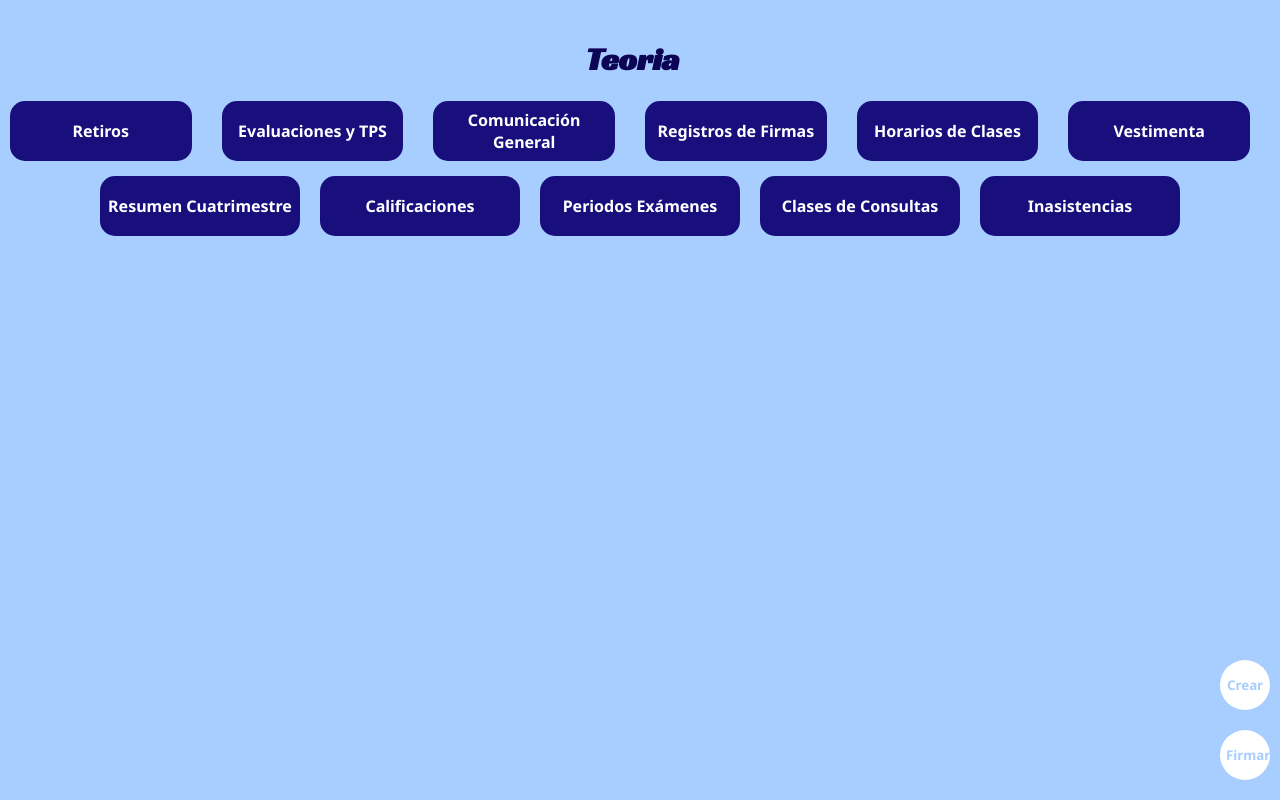
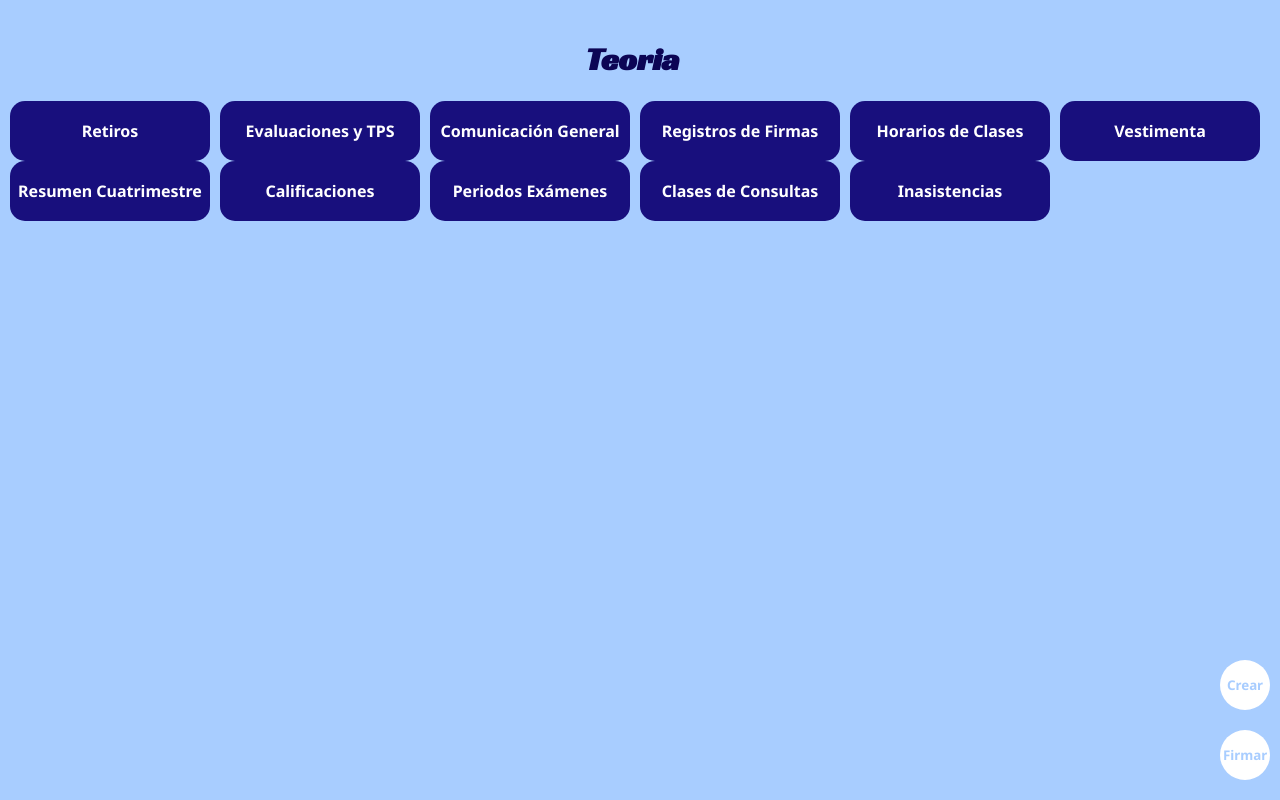
Before and after one commit to LuceroValentina/Proyecto-Cuaderno-de-comunicaciones, a React (Create React App) app: page / in a window 1280 px wide. Built offline with nearby package versions, Linux system fonts and the light colour scheme.

Commit message:
Segunda parte de crear css exclusivo para los botones

```diff
--- a/src/components/PantallaBiblioteca.jsx
+++ b/src/components/PantallaBiblioteca.jsx
@@ -11,13 +11,13 @@ const PantallaBiblioteca = () => {
                 Biblioteca
             </h1>
             </div>
-            <div className="botones">
-            <button className="boton">Reglamento</button>
-            <button className="boton">Préstamos</button>
+            <div className="botonesOscuros">
+            <button className="botonOscuro">Reglamento</button>
+            <button className="botonOscuro">Préstamos</button>
             </div>
-            <div className="botones_blancos">
-                <button className="crear">Crear</button>
-                <button className="firmar">Firmar</button>
+            <div className="botonesClaros">
+                <button className="botonClaro">Crear</button>
+                <button className="botonClaro">Firmar</button>
             </div>
         </div>
     );
--- a/src/components/PantallaEditar.jsx
+++ b/src/components/PantallaEditar.jsx
@@ -16,10 +16,10 @@ const PantallaEditar = () => {
                     </div>
                 </div>
 
-                <div className="botones">
-                    <button className="boton">Agregar</button>
-                    <button className="boton">Modificar</button>
-                    <button className="boton">Eliminar</button>
+                <div className="botonesEd">
+                    <button className="botonEd">Agregar</button>
+                    <button className="botonEd">Modificar</button>
+                    <button className="botonEd">Eliminar</button>
                 </div>
 
             </div>
--- a/src/components/PantallaTaller.jsx
+++ b/src/components/PantallaTaller.jsx
@@ -11,18 +11,18 @@ const PantallaTaller = () => {
                 Taller
             </h1>
             </div>
-            <div className="botones">
-            <button className="boton">Comunicacion General</button>
-            <button className="boton">Normas</button>
-             <button className="boton">Retiros</button>
-            <button className="boton">Calificaciones Evaluaciones</button>
-             <button className="boton">Calificaciones TPS</button>
-            <button className="boton">Calificaciones Generales</button>
+            <div className="botonesOscuros">
+                <button className="botonOscuro">Comunicacion General</button>
+                <button className="botonOscuro">Normas</button>
+                <button className="botonOscuro">Retiros</button>
+                <button className="botonOscuro">Calificaciones Evaluaciones</button>
+                <button className="botonOscuro">Calificaciones TPS</button>
+                <button className="botonOscuro">Calificaciones Generales</button>
             </div>
 
-            <div className="botones_blancos">
-                <button className="crear">Crear</button>
-                <button className="firmar">Firmar</button>
+            <div className="botonesClaros">
+                <button className="botonClaro">Crear</button>
+                <button className="botonClaro">Firmar</button>
             </div>
             <div className="boton-volver">
                 <button className="volver">Volver</button>
--- a/src/components/PantallaTeoria.jsx
+++ b/src/components/PantallaTeoria.jsx
@@ -12,23 +12,23 @@ const PantallaTeoria = () => {
             </h1>
             </div>
             <div className="botones">
-            <button className="boton">Retiros</button>
-            <button className="boton">Evaluaciones y TPS</button>
-             <button className="boton">Comunicación General</button>
-            <button className="boton">Registros de Firmas</button>
-             <button className="boton">Horarios de Clases</button>
-            <button className="boton">Vestimenta</button>
+            <button className="botonOscuro">Retiros</button>
+            <button className="botonOscuro">Evaluaciones y TPS</button>
+            <button className="botonOscuro">Comunicación General</button>
+            <button className="botonOscuro">Registros de Firmas</button>
+            <button className="botonOscuro">Horarios de Clases</button>
+            <button className="botonOscuro">Vestimenta</button>
             </div>
-            <div className="cantenedorBotones">
-                <button className="boton">Resumen Cuatrimestre</button>
-                <button className="boton">Calificaciones</button>
-                <button className="boton">Periodos Exámenes</button>
-                <button className="boton">Clases de Consultas</button>
-                <button className="boton">Inasistencias</button>
+            <div className="cantenedorbotones">
+                <button className="botonOscuro">Resumen Cuatrimestre</button>
+                <button className="botonOscuro">Calificaciones</button>
+                <button className="botonOscuro">Periodos Exámenes</button>
+                <button className="botonOscuro">Clases de Consultas</button>
+                <button className="botonOscuro">Inasistencias</button>
             </div>
-            <div className="botones_blancos">
-                <button className="crear">Crear</button>
-                <button className="firmar">Firmar</button>
+            <div className="botonesClaros">
+                <button className="botonClaro">Crear</button>
+                <button className="botonClaro">Firmar</button>
             </div>
         </div>
     );
--- a/src/css/Elementos.css
+++ b/src/css/Elementos.css
@@ -35,3 +35,30 @@
 .botonOscuro:hover {
     box-shadow: 5px 5px 5px rgba(255, 255, 255);
 }
+
+.botonesClaros {
+    display: grid;
+    grid-template-columns: 60px;
+    grid-template-rows: 70px 70px;
+    bottom: 0;
+    right: 0;
+    position: absolute;
+}
+
+.botonClaro {
+    background-color: #ffffff;
+    border: none;
+    width: 50px;
+    height: 50px;
+    border-radius: 100%;
+    font-family: "Noto Sans", sans-serif;
+    color: #A8CDFF;
+    font-weight: bold;
+    display: flex;
+    justify-content: center;
+    align-items: center;
+}
+
+.botonClaro:hover {
+    box-shadow: 2px 2px 2px rgba(24, 15, 125, 1);
+}
--- a/src/css/PantallaBiblioteca.css
+++ b/src/css/PantallaBiblioteca.css
@@ -9,42 +9,3 @@
     color: #0c0555;
     font-weight: 400;
 }
-
-.botones_blancos {
-    display: grid;
-    grid-template-columns: 60px;
-    grid-template-rows: 70px 70px;
-    bottom: 0;
-    right: 0;
-    position: absolute;
-}
-
-.crear {
-    background-color: #ffffff;
-    border: none;
-    font-family: "Noto Sans", sans-serif;
-    color: #A8CDFF;
-    width: 50px;
-    height: 50px;
-    border-radius: 100%;
-    font-weight: bold;
-}
-
-.firmar {
-    background-color: #ffffff;
-    border: none;
-    font-family: "Noto Sans", sans-serif;
-    color: #A8CDFF;
-    width: 50px;
-    height: 50px;
-    border-radius: 100%;
-    font-weight: bold;
-}
-
-.firmar:hover {
-    box-shadow: 2px 2px 2px rgba(24, 15, 125, 1);
-}
-
-.crear:hover {
-    box-shadow: 2px 2px 2px rgba(24, 15, 125, 1);
-}
--- a/src/css/PantallaEducacionFisica.css
+++ b/src/css/PantallaEducacionFisica.css
@@ -10,24 +10,7 @@
     font-weight: 400;
 }
 
-.botones {
-    display: flex;
-    justify-content: center;
-}
-
-.boton {
-    width: 200px;
-    height: 60px;
-    background-color: #180F7D;
-    color: #ffffff;
-    font-family: "Noto sans", sans-serif;
-    font-size: medium;
-    font-weight: bold;
-    border: none;
-    border-radius: 15px;
-    margin-left: 10px;
-}
-.volver{
+.volver {
     width: 200px;
     height: 60px;
     background-color: #180F7D;
--- a/src/css/PantallaTaller.css
+++ b/src/css/PantallaTaller.css
@@ -10,74 +10,13 @@
     font-weight: 400;
 }
 
-.botones {
-    display: flex;
-    justify-content: center;
-}
-
-.boton {
-    width: 200px;
-    height: 60px;
-    background-color: #180F7D;
-    color: #ffffff;
-    font-family: "Noto sans", sans-serif;
-    font-size: medium;
-    font-weight: bold;
-    border: none;
-    border-radius: 15px;
-    margin-left: 10px;
-}
-
-.boton:hover {
-    box-shadow: 5px 5px 5px rgba(255, 255, 255);
-}
-
-.cantenedorBotones{
+.cantenedorBotones {
     display: flex;
     justify-content: center;
     margin-top: 15px;
 }
 
-.botones_blancos {
-    display: grid;
-    grid-template-columns: 60px;
-    grid-template-rows: 70px 70px;
-    bottom: 0;
-    right: 0;
-    position: absolute;
-}
-
-.crear {
-    background-color: #ffffff;
-    border: none;
-    font-family: "Noto Sans", sans-serif;
-    color: #A8CDFF;
-    width: 50px;
-    height: 50px;
-    border-radius: 100%;
-    font-weight: bold;
-}
-
-.firmar {
-    background-color: #ffffff;
-    border: none;
-    font-family: "Noto Sans", sans-serif;
-    color: #A8CDFF;
-    width: 50px;
-    height: 50px;
-    border-radius: 100%;
-    font-weight: bold;
-}
-
-.firmar:hover {
-    box-shadow: 2px 2px 2px rgba(24, 15, 125, 1);
-}
-
-.crear:hover {
-    box-shadow: 2px 2px 2px rgba(24, 15, 125, 1);
-
-}
-.volver{
+.volver {
     width: 200px;
     height: 60px;
     background-color: #180F7D;
--- a/src/css/PantallaTeoria.css
+++ b/src/css/PantallaTeoria.css
@@ -15,42 +15,3 @@
     justify-content: center;
     margin-top: 15px;
 }
-
-.botones_blancos {
-    display: grid;
-    grid-template-columns: 60px;
-    grid-template-rows: 70px 70px;
-    bottom: 0;
-    right: 0;
-    position: absolute;
-}
-
-.crear {
-    background-color: #ffffff;
-    border: none;
-    font-family: "Noto Sans", sans-serif;
-    color: #A8CDFF;
-    width: 50px;
-    height: 50px;
-    border-radius: 100%;
-    font-weight: bold;
-}
-
-.firmar {
-    background-color: #ffffff;
-    border: none;
-    font-family: "Noto Sans", sans-serif;
-    color: #A8CDFF;
-    width: 50px;
-    height: 50px;
-    border-radius: 100%;
-    font-weight: bold;
-}
-
-.firmar:hover {
-    box-shadow: 2px 2px 2px rgba(24, 15, 125, 1);
-}
-
-.crear:hover {
-    box-shadow: 2px 2px 2px rgba(24, 15, 125, 1);
-}
--- a/src/css/pantallaEditar.css
+++ b/src/css/pantallaEditar.css
@@ -42,7 +42,7 @@ body {
     height: 20px;
 }
 
-.botones {
+.botonesEd {
     display: flex;
     justify-content: space-between;
     align-items: center;
@@ -50,7 +50,7 @@ body {
     margin-right: 20px;
 }
 
-.boton {
+.botonEd {
     background-color: #ffffff;
     border: none;
     width: 70px;
```
Also changed, not shown: src/components/PantallaEducacionFisica.jsx (+4 -4 lines).
